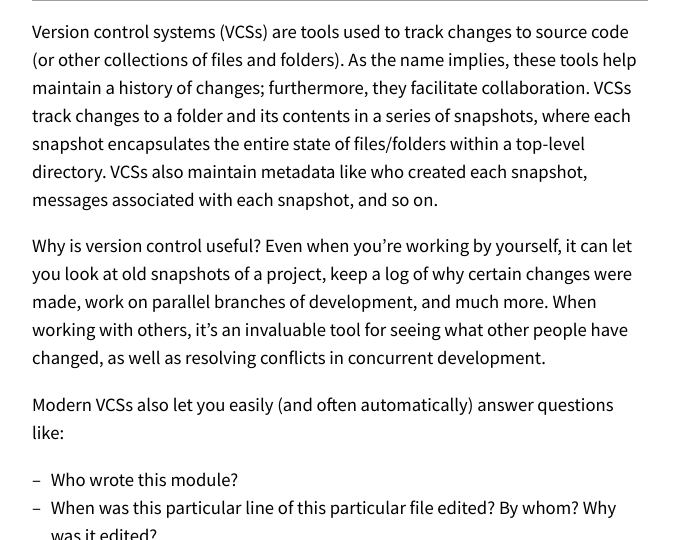
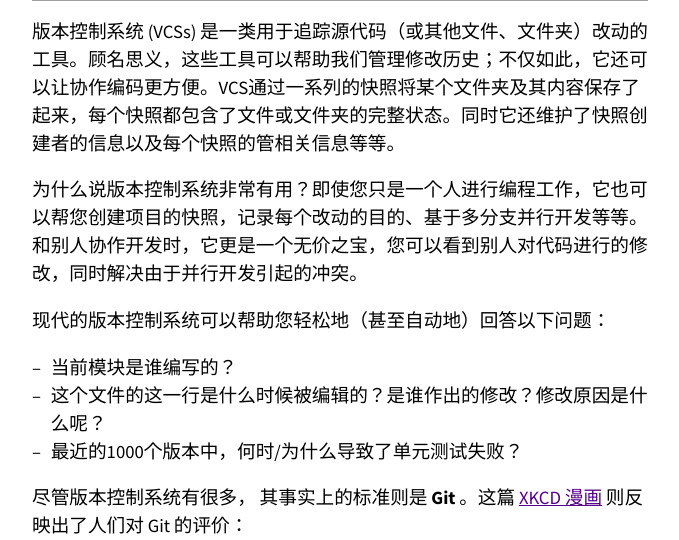
Before and after one commit to missing-semester-cn/missing-semester-cn.github.io, a Jekyll site: the page built from _2020/version-control.md, in a window 1280 px wide and 1400 px high, scrolled down 252 px, cut to the strip 239-779 px from the top of the window. Shown: the whole strip, without its empty margins (300-979 px from the left). Built offline with Jekyll 4.4.1, drawn with Linux system fonts in a browser that asks for light colours; some of the changed text lies outside the part shown.

Commit message:
update trans

````diff
--- a/_2020/version-control.md
+++ b/_2020/version-control.md
@@ -8,54 +8,32 @@
   id: 2sjqTHE0zok
 ---
 
-Version control systems (VCSs) are tools used to track changes to source code
-(or other collections of files and folders). As the name implies, these tools
-help maintain a history of changes; furthermore, they facilitate collaboration.
-VCSs track changes to a folder and its contents in a series of snapshots, where
-each snapshot encapsulates the entire state of files/folders within a top-level
-directory. VCSs also maintain metadata like who created each snapshot, messages
-associated with each snapshot, and so on.
+版本控制系统 (VCSs) 是一类用于追踪源代码（或其他文件、文件夹）改动的工具。顾名思义，这些工具可以帮助我们管理修改历史；不仅如此，它还可以让协作编码更方便。VCS通过一系列的快照将某个文件夹及其内容保存了起来，每个快照都包含了文件或文件夹的完整状态。同时它还维护了快照创建者的信息以及每个快照的管相关信息等等。
 
-Why is version control useful? Even when you're working by yourself, it can let
-you look at old snapshots of a project, keep a log of why certain changes were
-made, work on parallel branches of development, and much more. When working
-with others, it's an invaluable tool for seeing what other people have changed,
-as well as resolving conflicts in concurrent development.
+为什么说版本控制系统非常有用？即使您只是一个人进行编程工作，它也可以帮您创建项目的快照，记录每个改动的目的、基于多分支并行开发等等。和别人协作开发时，它更是一个无价之宝，您可以看到别人对代码进行的修改，同时解决由于并行开发引起的冲突。
 
-Modern VCSs also let you easily (and often automatically) answer questions
-like:
 
-- Who wrote this module?
-- When was this particular line of this particular file edited? By whom? Why
-  was it edited?
-- Over the last 1000 revisions, when/why did a particular unit test stop
-working?
+现代的版本控制系统可以帮助您轻松地（甚至自动地）回答以下问题：
 
-While other VCSs exist, **Git** is the de facto standard for version control.
-This [XKCD comic](https://xkcd.com/1597/) captures Git's reputation:
+- 当前模块是谁编写的？
+- 这个文件的这一行是什么时候被编辑的？是谁作出的修改？修改原因是什么呢？
+- 最近的1000个版本中，何时/为什么导致了单元测试失败？
+
+尽管版本控制系统有很多， 其事实上的标准则是 **Git** 。这篇 [XKCD 漫画](https://xkcd.com/1597/) 则反映出了人们对 Git 的评价：
 
 ![xkcd 1597](https://imgs.xkcd.com/comics/git.png)
 
-Because Git's interface is a leaky abstraction, learning Git top-down (starting
-with its interface / command-line interface) can lead to a lot of confusion.
-It's possible to memorize a handful of commands and think of them as magic
-incantations, and follow the approach in the comic above whenever anything goes
-wrong.
+因为 Git 接口的抽象有些问题，通过自顶向下的方式（从接口、命令行接口开始）学习 Git 可能会让人感到非常困惑。很多时候您只能死记硬背一些命令行，然后像使用魔法一样使用它们，一旦出现问题，就只能像上面那幅漫画里说的那样去处理了。
 
-While Git admittedly has an ugly interface, its underlying design and ideas are
-beautiful. While an ugly interface has to be _memorized_, a beautiful design
-can be _understood_. For this reason, we give a bottom-up explanation of Git,
-starting with its data model and later covering the command-line interface.
-Once the data model is understood, the commands can be better understood, in
-terms of how they manipulate the underlying data model.
+尽管 Git 的接口有些粗糙，但是它的底层设计和思想却是非常优雅的。丑陋的接口只能靠死记硬背，而优雅的底层设计则非常容易被人理解。因此，我们将通过一种自底向上的方式像您介绍 Git。我们会从数据模型开始，最后再学习它的接口。一旦您搞懂了 Git 的数据模型，再学习其接口并理解这些接口是如何操作数据模型的，就非常容易了。
 
-# Git's data model
+# Git 的数据模型
 
 There are many ad-hoc approaches you could take to version control. Git has a
 well thought-out model that enables all the nice features of version control,
 like maintaining history, supporting branches, and enabling collaboration.
 
-## Snapshots
+## 快照
 
 Git models the history of a collection of files and folders within some
 top-level directory as a series of snapshots. In Git terminology, a file is
@@ -77,7 +55,7 @@
 The top-level tree contains two elements, a tree "foo" (that itself contains
 one element, a blob "bar.txt"), and a blob "baz.txt".
 
-## Modeling history: relating snapshots
+## 历史记录建模：关联快照
 
 How should a version control system relate snapshots? One simple model would be
 to have a linear history. A history would be a list of snapshots in time-order.
@@ -121,7 +99,7 @@
 creating entirely new commits, and references (see below) are updated to point
 to the new ones.
 
-## Data model, as pseudocode
+## 数据模型及其伪代码表示
 
 It may be instructive to see Git's data model written down in pseudocode:
 
@@ -143,7 +121,7 @@
 
 It's a clean, simple model of history.
 
-## Objects and content-addressing
+## 对象和内存寻址
 
 An "object" is a blob, tree, or commit:
 
@@ -187,7 +165,7 @@
 git is wonderful
 ```
 
-## References
+## 引用
 
 Now, all snapshots can be identified by their SHA-1 hash. That's inconvenient,
 because humans aren't good at remembering strings of 40 hexadecimal characters.
@@ -238,7 +216,7 @@
 probably a command to do it (e.g. in this case, `git checkout master; git reset
 --hard 5d83f9e`).
 
-# Staging area
+# 暂存区
 
 This is another concept that's orthogonal to the data model, but it's a part of
 the interface to create commits.
@@ -258,13 +236,13 @@
 should be included in the next snapshot through a mechanism called the "staging
 area".
 
-# Git command-line interface
+# Git 的命令行接口
 
 To avoid duplicating information, we're not going to explain the commands below
 in detail. See the highly recommended [Pro Git](https://git-scm.com/book/en/v2)
 for more information, or watch the lecture video.
 
-## Basics
+## 基础
 
 {% comment %}
 
@@ -431,7 +409,7 @@
 - `git diff <revision> <filename>`: shows differences in a file between snapshots
 - `git checkout <revision>`: updates HEAD and current branch
 
-## Branching and merging
+## 分支和合并
 
 {% comment %}
 
@@ -481,7 +459,7 @@
 - `git bisect`: binary search history (e.g. for regressions)
 - `.gitignore`: [specify](https://git-scm.com/docs/gitignore) intentionally untracked files to ignore
 
-# Miscellaneous
+# 杂项
 
 - **GUIs**: There are many [GUI clients](https://git-scm.com/downloads/guis)
 out there for Git. We personally don't use them and use the command-line
@@ -505,7 +483,7 @@
 hosts, like [GitLab](https://about.gitlab.com/) and
 [BitBucket](https://bitbucket.org/).
 
-# Resources
+# 资源
 
 - [Pro Git](https://git-scm.com/book/en/v2) is **highly recommended reading**.
 Going through Chapters 1--5 should teach you most of what you need to use Git
````
Also changed, not shown: other parts of _2020/version-control.md (+2 -2 lines).
